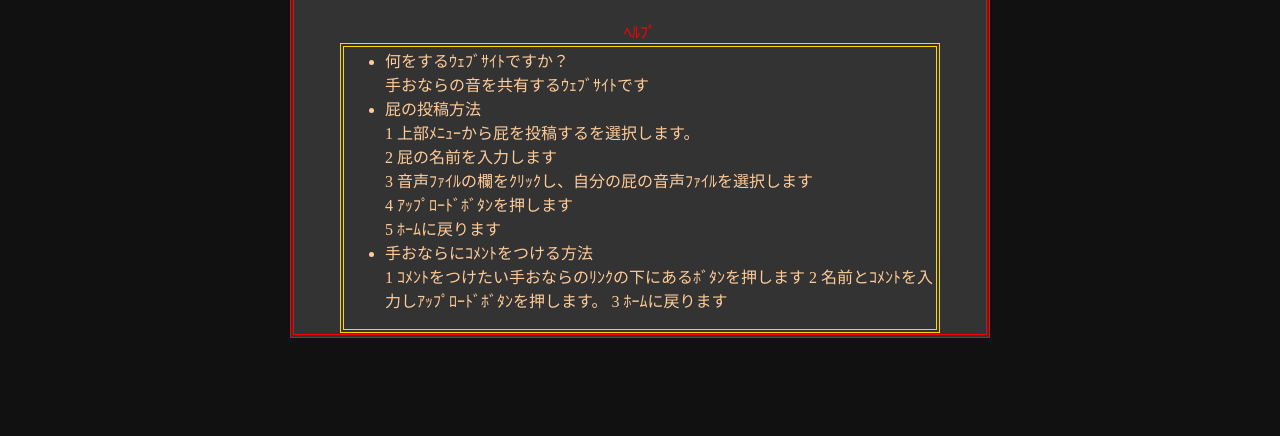
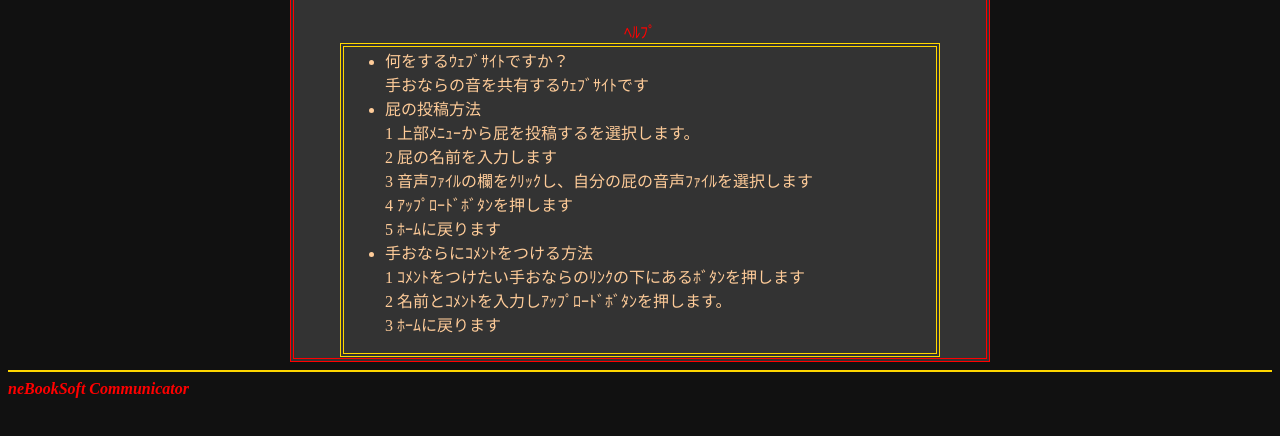
Before and after one commit to nemosin4/HandFarting-, a website: page files/help.htm in a window 1280 px wide. Shown: the part 158-594 px from the top of the page. Drawn offline with Linux system fonts and the light colour scheme.

Commit message:
Update help.htm

```diff
--- a/files/help.htm
+++ b/files/help.htm
@@ -34,10 +34,9 @@
 4 ｱｯﾌﾟﾛｰﾄﾞﾎﾞﾀﾝを押します<br>
 5 ﾎｰﾑに戻ります<br>
 <li>手おならにｺﾒﾝﾄをつける方法</li>
-1 ｺﾒﾝﾄをつけたい手おならのﾘﾝｸの下にあるﾎﾞﾀﾝを押します
-2 名前とｺﾒﾝﾄを入力しｱｯﾌﾟﾛｰﾄﾞﾎﾞﾀﾝを押します。
-3 ﾎｰﾑに戻ります
-
+1 ｺﾒﾝﾄをつけたい手おならのﾘﾝｸの下にあるﾎﾞﾀﾝを押します<br>
+2 名前とｺﾒﾝﾄを入力しｱｯﾌﾟﾛｰﾄﾞﾎﾞﾀﾝを押します。<br>
+3 ﾎｰﾑに戻ります<br>
 </ul>
 </font>
 </td></tr></table>
@@ -48,5 +47,7 @@
 </center>
 
 </center>
+<hr color="gold">
+<font color="red" face="MS Gothic"><i><b>neBookSoft Communicator</b></i></font>
 </body>
 </html>
```
